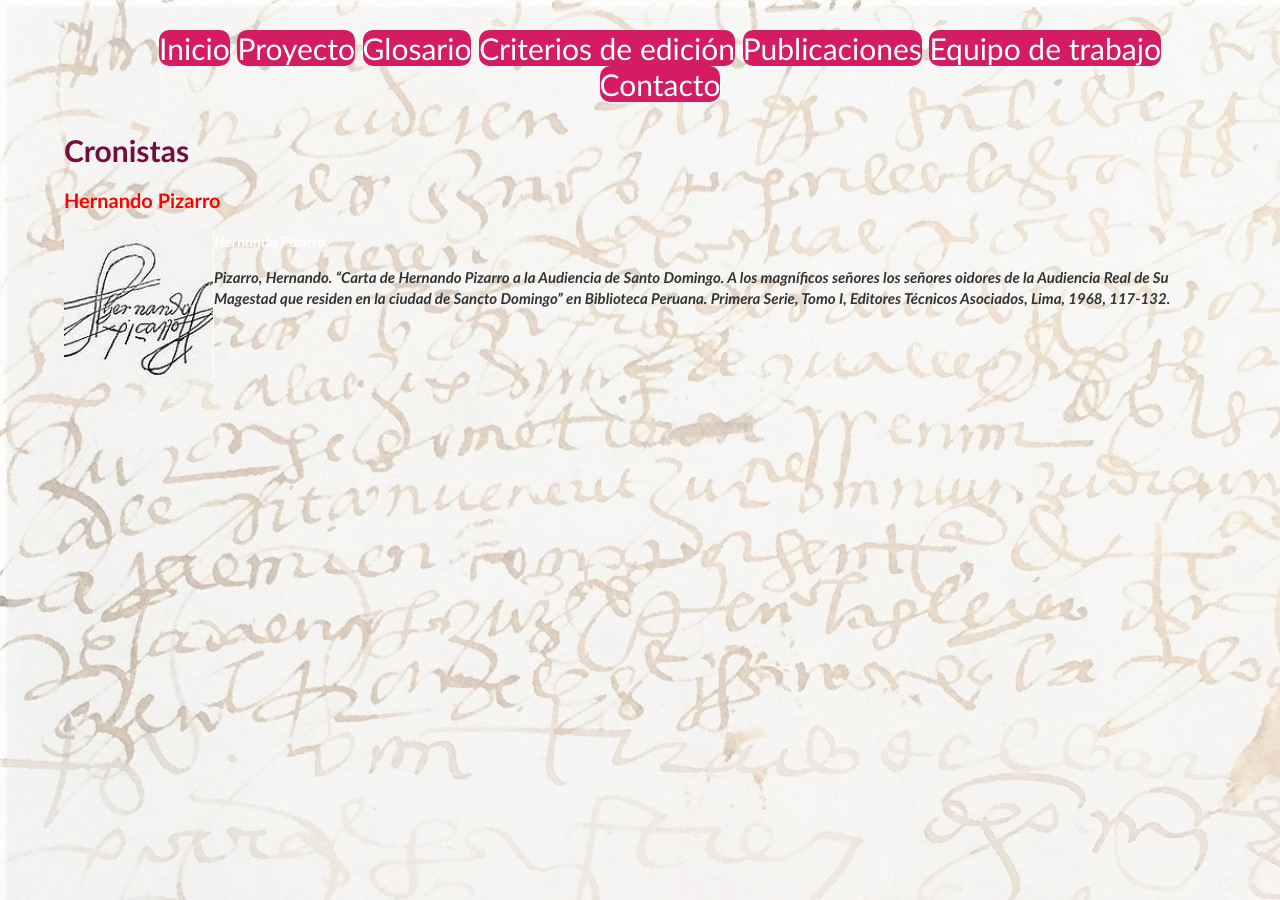
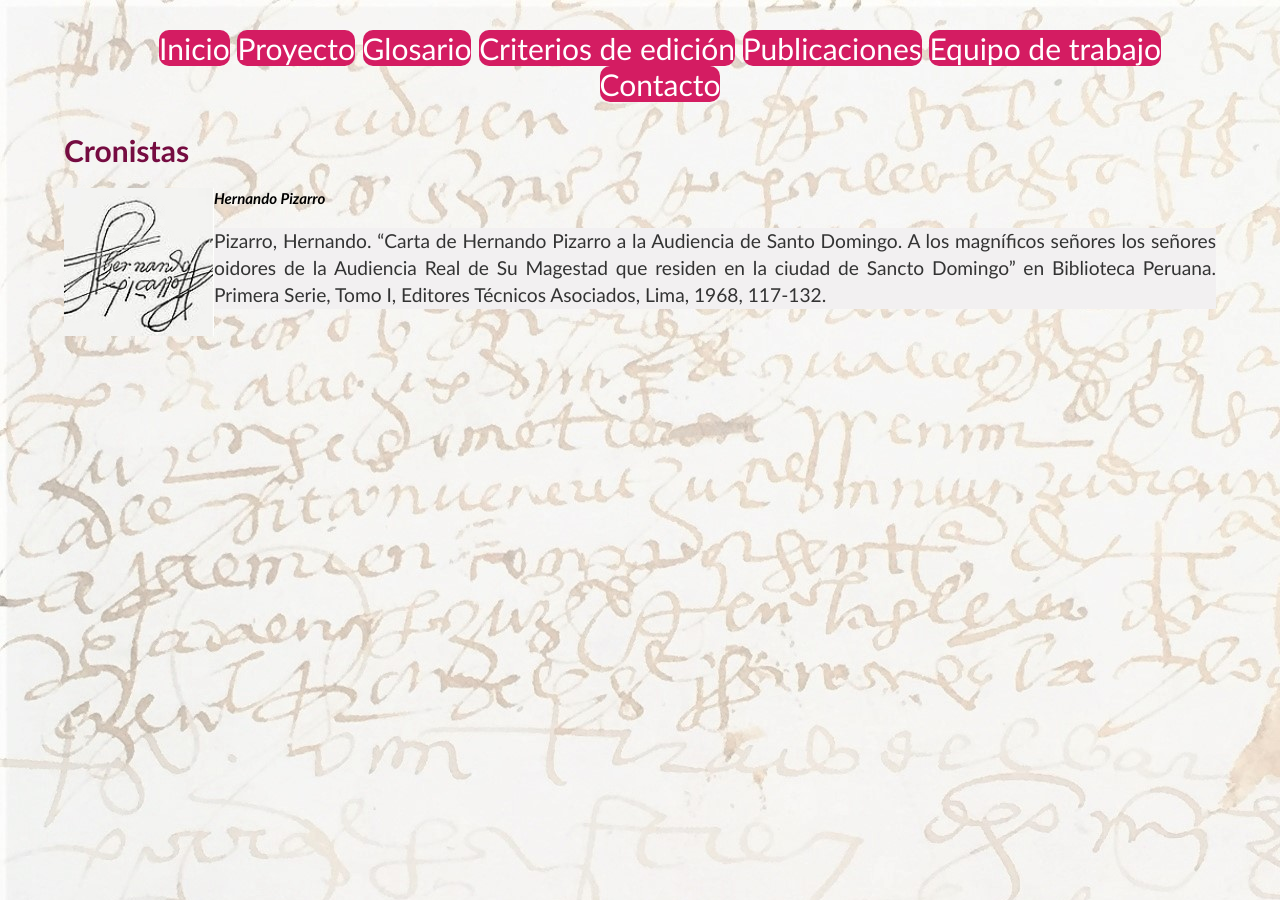
Before and after one commit to glosascroniquenses/glosascroniquenses.github.io, a Jekyll site: the page glosario/index.html, which Jekyll copies as it is, in a window 1280 px wide. Built offline with Jekyll 4.4.1, drawn with Linux system fonts in a browser that asks for light colours.

Commit message:
Update index.html

```diff
--- a/glosario/index.html
+++ b/glosario/index.html
@@ -30,13 +30,10 @@
 		</div><!-- /.container -->
 
 
-        <h2>
-        <a href="/autores/cronista1.html" style="color:red;">Hernando Pizarro</a>
-	</h2>
 
-	<p>
 <img src="firmas/cronista1.jpg" align="left" width="150px">
-<a href="/autores/cronista1.html"><h3>Hernando Pizarro<h3></a>
+<h3><a href="/autores/cronista1.html" style="color:black;">Hernando Pizarro</a></h3>
+<p>
 Pizarro, Hernando. “Carta de Hernando Pizarro a la Audiencia de Santo Domingo. A los magníficos señores los señores oidores de la Audiencia Real de Su Magestad que residen en la ciudad de Sancto Domingo” en Biblioteca Peruana. Primera Serie, Tomo I, Editores Técnicos Asociados, Lima, 1968, 117-132.
 </p>
 
```
